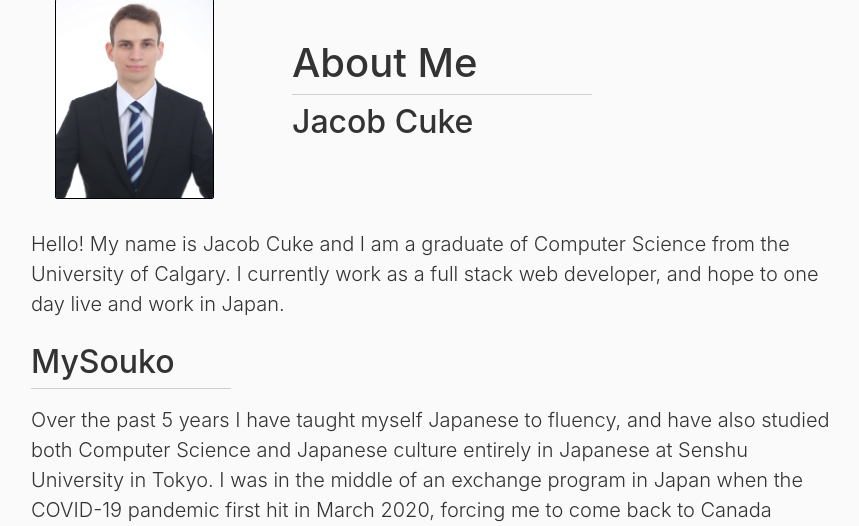
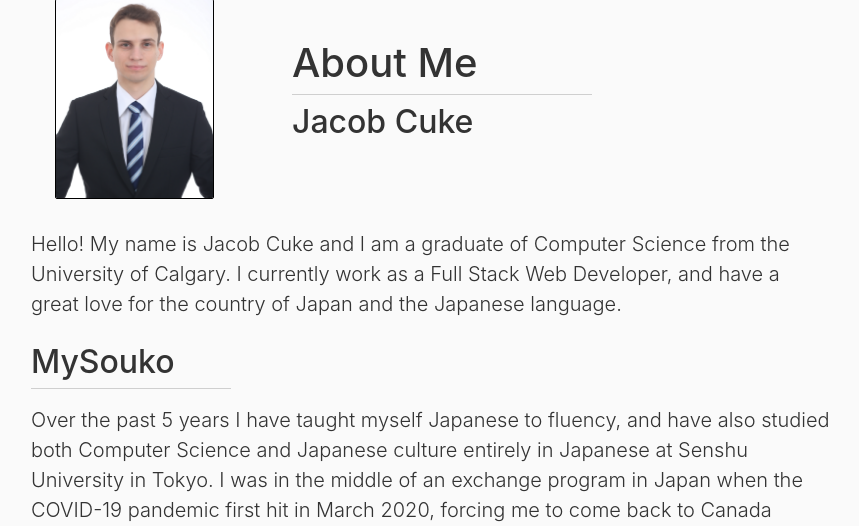
Before and after one commit to JacobCuke/MySouko, a Django app: page /about/ in a window 1280 px wide. Shown: the part 101-627 px from the top of the page, without its empty margins (78-937 px from the left). Run offline with Django 3.2, Linux system fonts and the light colour scheme; parts of the project's set-up code (start-up, migrations or seed data) failed here and were passed over; some libraries are stand-ins or nearby versions.

Commit message:
Edit about me text

```diff
--- a/souko/templates/souko/about.html
+++ b/souko/templates/souko/about.html
@@ -17,7 +17,7 @@
   </div>
   <div class="about-me-content ml-4">
     <p class="lead">
-      Hello! My name is Jacob Cuke and I am a graduate of Computer Science from the University of Calgary. I currently work as a full stack web developer, and hope to one day live and work in Japan.
+      Hello! My name is Jacob Cuke and I am a graduate of Computer Science from the University of Calgary. I currently work as a Full Stack Web Developer, and have a great love for the country of Japan and the Japanese language.
     </p>
     <h2 class="mt-4">MySouko</h2>
     <p class="lead mt-3">
```
